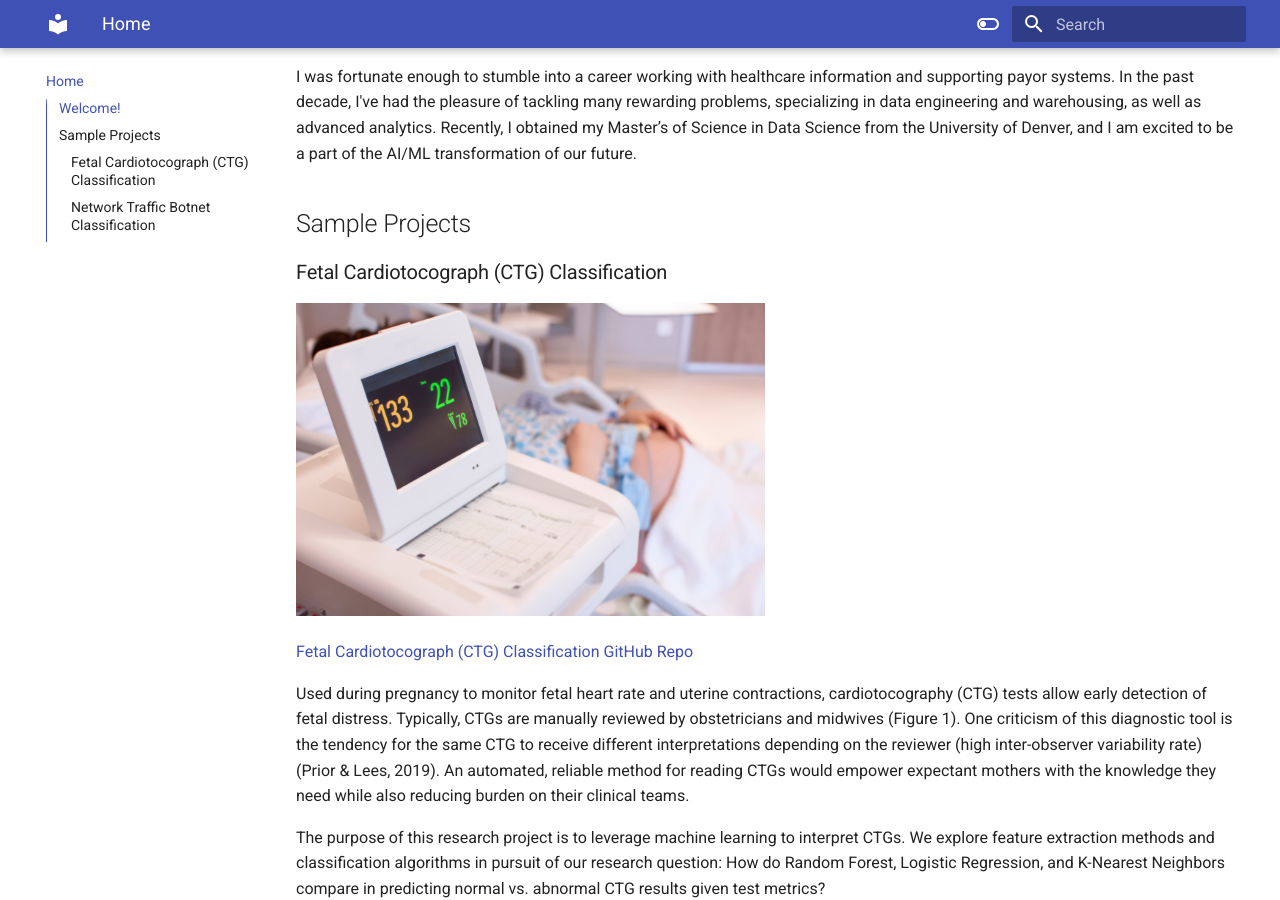
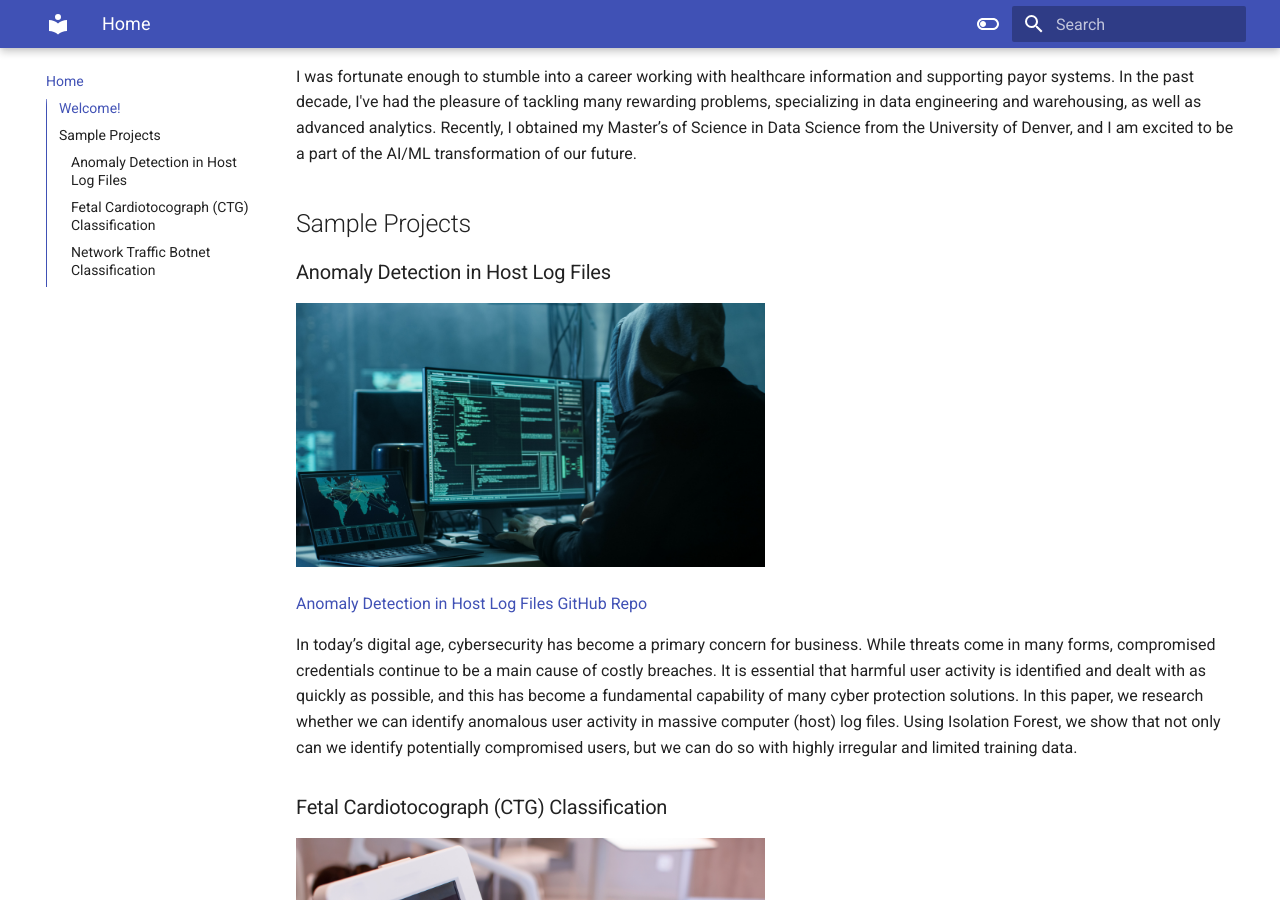
Before and after one commit to kaspii314/kaspii314, an MkDocs documentation site: the page built from docs/index.md, in a window 1280 px wide and 900 px high, scrolled down 802 px. Built offline with MkDocs 1.6.1 and Material for MkDocs 9.7.7, drawn with Linux system fonts in a browser that asks for light colours.

Commit message:
added log anomaly detection project

```diff
--- a/docs/index.md
+++ b/docs/index.md
@@ -13,6 +13,14 @@ As time passed, this hunger for answers evolved into a passion for math and turn
 I was fortunate enough to stumble into a career working with healthcare information and supporting payor systems. In the past decade, I've had the pleasure of tackling many rewarding problems, specializing in data engineering and warehousing, as well as advanced analytics. Recently, I obtained my Master’s of Science in Data Science from the University of Denver, and I am excited to be a part of the AI/ML transformation of our future.
 
 ## Sample Projects
+
+### Anomaly Detection in Host Log Files
+
+![Kate Stadelman](img/hacker.jpg){ width="50%" }
+
+[Anomaly Detection in Host Log Files GitHub Repo](https://github.com/kaspii314/log_anomaly_detection)
+
+In today’s digital age, cybersecurity has become a primary concern for business. While threats come in many forms, compromised credentials continue to be a main cause of costly breaches. It is essential that harmful user activity is identified and dealt with as quickly as possible, and this has become a fundamental capability of many cyber protection solutions. In this paper, we research whether we can identify anomalous user activity in massive computer (host) log files. Using Isolation Forest, we show that not only can we identify potentially compromised users, but we can do so with highly irregular and limited training data.
 
 ### Fetal Cardiotocograph (CTG) Classification
 
```
Also changed, not shown: docs/img/hacker.jpg (added).
